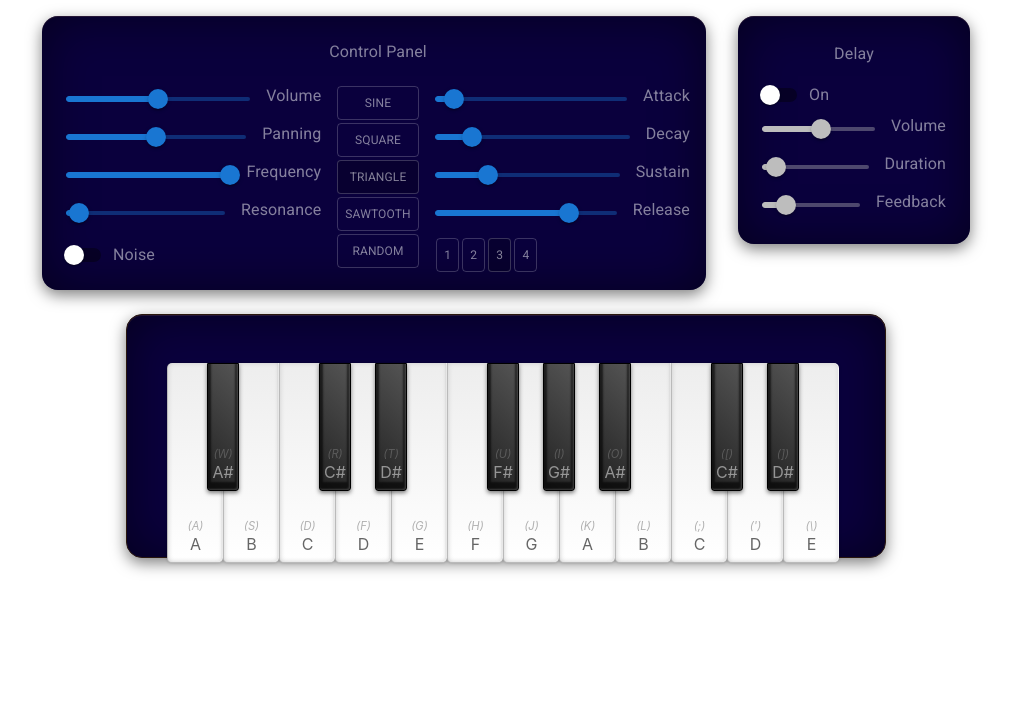
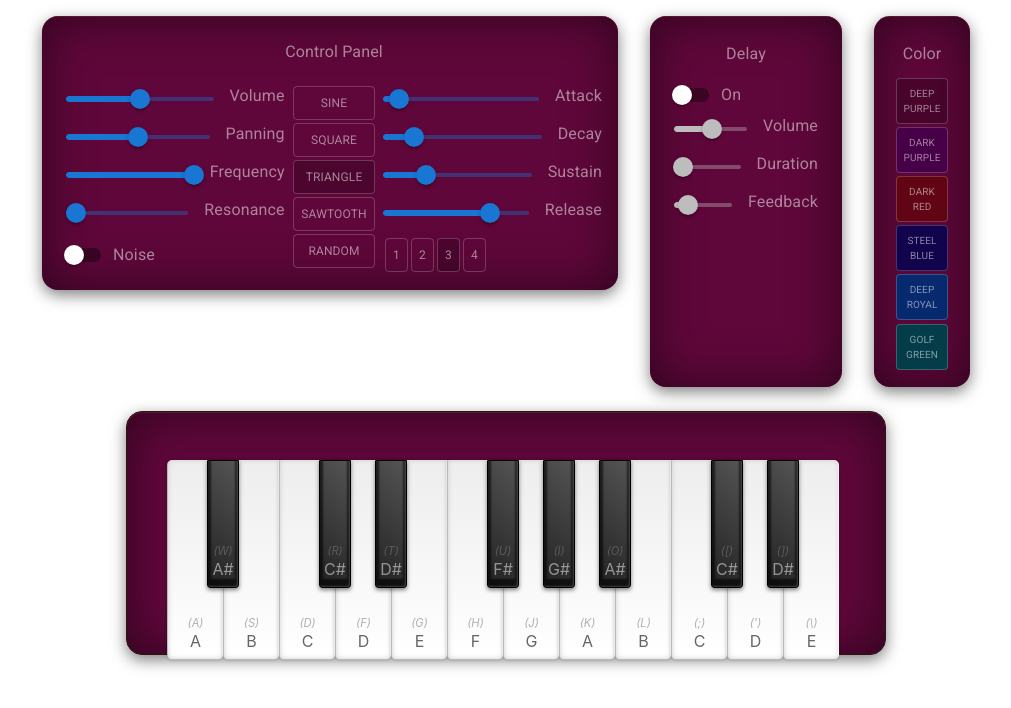
Before and after one commit to duviduduvid/synthinon, a React (Create React App) app: page / in a window 1280 px wide. Shown: the top 708 px of the page, without its empty margins (134-1145 px from the left). Built offline with nearby package versions, Linux system fonts and the light colour scheme.

Commit message:
add color selector

```diff
--- a/src/App.tsx
+++ b/src/App.tsx
@@ -1,6 +1,7 @@
 import ControlPanel from './ControlPanel/ControlPanel';
 import DelayPanel from './DelayPanel/DelayPanel';
 import Keyboard from './Keyboard/Keyboard';
+import ColorSelectorPanel from './ColorSelector/ColorSelectorPanel';
 import './App.css';
 
 function App() {
@@ -9,6 +10,7 @@ function App() {
       <div className="panels">
         <ControlPanel />
         <DelayPanel />
+        <ColorSelectorPanel />
       </div>
       <div className="keybaord">
         <Keyboard />
--- /dev/null
+++ b/src/ColorSelector/ColorSelectorPanel.tsx
@@ -0,0 +1,72 @@
+import { useState, useEffect } from "react";
+import Container from "@mui/material/Container";
+import Typography from "@mui/material/Typography";
+import ToggleButton from '@mui/material/ToggleButton';
+import StyledToggleButtonGroup from '../ControlPanel/StyledToggleButtonGroup';
+import { setColor } from "../uiUtils";
+
+export default function ColorSelectorPanel() {
+  const colors = [
+    { color: 'hsl(325, 88%, 18%)', name: "Deep Purple" },
+    { color: 'hsl(300, 100%, 14%)', name: "Dark Purple" },
+    { color: 'hsl(350, 90%, 20%)', name: "Dark Red" },
+    { color: 'hsl(250, 89%, 16%)', name: "Steel Blue" },
+    { color: 'hsl(220, 88%, 23%)', name: "Deep Royal" },
+    { color: 'hsl(190, 90%, 15%)', name: "Golf Green" },
+  ];
+  const [selectedColor, setSelectedColor] = useState<{color: string, name: string}>(colors[0]);
+
+  const handleChange = (e: React.MouseEvent<HTMLElement>, selectedColorName: string) => {
+    const selectedColor = colors.find(color => color.name === selectedColorName);
+    if (selectedColor) {
+      setSelectedColor((_) => selectedColor);
+      setColor(selectedColor.color);
+    }
+  };
+
+  useEffect(() => {
+    setColor("hsl(325, 86%, 20%)");
+  }, []);
+
+  return (
+    <Container sx={{
+      margin: 2,
+      padding: 2,
+      boxShadow: "0 0 50px var(--black-50) inset, 0 1px var(--keyboard-shadow) inset, 0 5px 15px var(--black-50)",
+      backgroundColor: "var(--keyboard)",
+      borderRadius: '1rem',
+      color: 'var(--white-50)',
+      width: '10%',
+      display: 'flex',
+      flexDirection: 'column',
+      alignItems: 'center'
+    }}>
+        <Typography padding="10px">Color</Typography>
+        <StyledToggleButtonGroup
+          orientation="vertical"
+          value={selectedColor.name}
+          exclusive
+          size="small"
+          onChange={handleChange}
+        >
+        {colors.map((colorObj, index) => (
+          <ToggleButton
+            key={index}
+            value={colorObj.name}
+            aria-label={colorObj.name}
+            sx={{
+              backgroundColor: colorObj.color
+            }}
+          >
+            <Typography
+              fontSize="10px"
+              color="var(--white-50)"
+            >
+              {colorObj.name}
+            </Typography>
+          </ToggleButton>
+        ))}
+      </StyledToggleButtonGroup>
+    </Container>
+  );
+}
--- a/src/ControlPanel/StyledToggleButtonGroup.tsx
+++ b/src/ControlPanel/StyledToggleButtonGroup.tsx
@@ -5,6 +5,7 @@ const StyledToggleButtonGroup = styled(ToggleButtonGroup)(({ theme }) => ({
   '& .MuiToggleButtonGroup-grouped': {
     margin: theme.spacing(0.2),
     borderColor: 'var(--white-20)',
+    color: 'var(--white-50)',
     '&:not(:first-of-type)': {
       borderRadius: theme.shape.borderRadius,
     },
--- a/src/DelayPanel/DelayPanel.tsx
+++ b/src/DelayPanel/DelayPanel.tsx
@@ -31,8 +31,7 @@ export default function DelayPanel() {
       backgroundColor: "var(--keyboard)",
       borderRadius: '1rem',
       color: 'var(--white-50)',
-      height: '40%',
-      width: '5%'
+      width: '10%'
     }}>
       <Typography textAlign="center" padding="10px">Delay</Typography>
       <FormGroup>
--- a/src/Keyboard/Keyboard.tsx
+++ b/src/Keyboard/Keyboard.tsx
@@ -1,19 +1,13 @@
-import { useEffect } from "react";
 import { getSynthOsc, keys } from "../audtioUtils";
 import { KeyObject } from '../types';
 
 import Key from "../Key/Key";
+import { NOTE_LENGTH } from "../consts";
 import "./Keyboard.css";
-import { setKeyboardRandomColor } from "../uiUtils";
-import { NOTE_LENGTH } from "../consts";
 
 const Keyboard = () => {
   const pressedNotes = new Map<KeyObject, OscillatorNode>();
   let playingNoise: AudioBufferSourceNode | null = null;
-
-  useEffect(() => {
-    setKeyboardRandomColor();
-  }, []);
 
   const getNoteClassName = (note: string) => {
     if (note.includes("#"))
--- a/src/uiUtils.ts
+++ b/src/uiUtils.ts
@@ -7,3 +7,8 @@ export function setKeyboardRandomColor() {
 
   root.style.setProperty('--keyboard', `hsl(${hue}, ${saturation}%, ${lightness}%)`);
 }
+
+export function setColor(hslColor: string) {
+  const root = document.documentElement;
+  root.style.setProperty('--keyboard', hslColor);
+}
```
